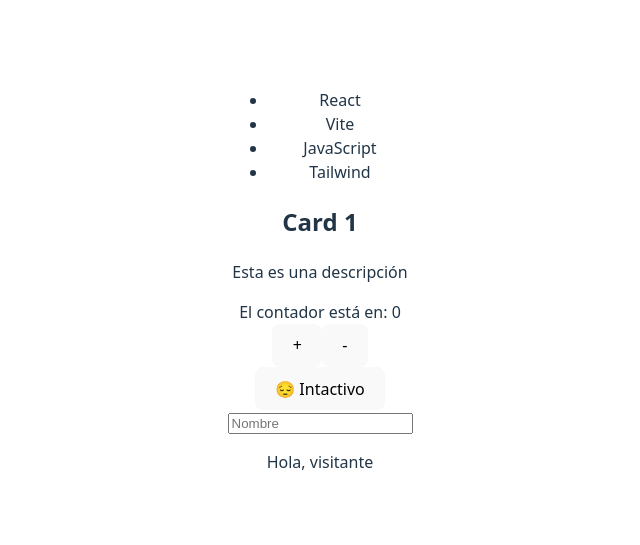
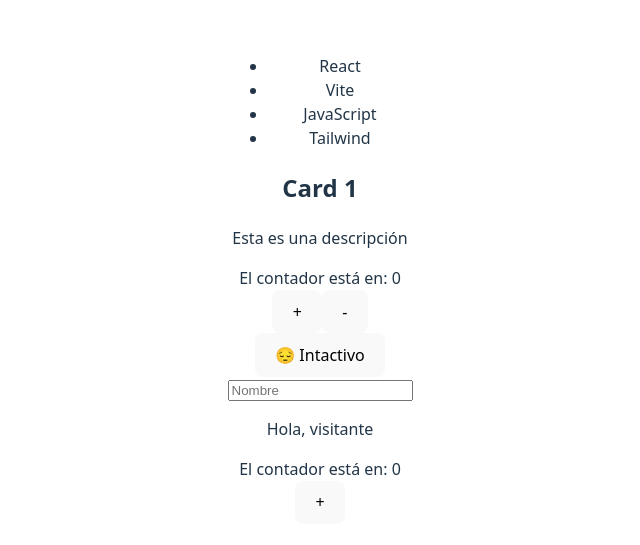
Before and after one commit to crontreras1/react.js, a React (Vite) app: page / in a window 1280 px wide. Shown: the part 119-664 px from the top of the page, without its empty margins (320-960 px from the left). Built offline with nearby package versions, Linux system fonts and the light colour scheme.

Commit message:
class 7. introduction to useEffect

```diff
--- a/src/App.jsx
+++ b/src/App.jsx
@@ -2,6 +2,7 @@
 import Counter from './components/Counter'
 import ToggleButton from './components/ToggleButton'
 import NameForm from './components/NameForm'
+import CounterWithEffect from './components/CounterWithEffect'
 import './App.css'
 
 function App() {
@@ -26,6 +27,8 @@
       <ToggleButton />
 
       <NameForm />
+
+      <CounterWithEffect />
     </section>
   )
 }
--- /dev/null
+++ b/src/components/CounterWithEffect.jsx
@@ -0,0 +1,19 @@
+import { useEffect, useState } from "react"
+
+const CounterWithEffect = () => {
+  const [count, setCount] = useState(0)
+
+  useEffect(() => {
+    console.log(`El contador cambió a: ${count}`)
+  }, [count])
+
+  return (
+    <section>
+      <div> El contador está en: { count }</div>
+
+      <button onClick={() => setCount(count + 1)}>+</button>
+    </section>
+  )
+}
+
+export default CounterWithEffect
```
